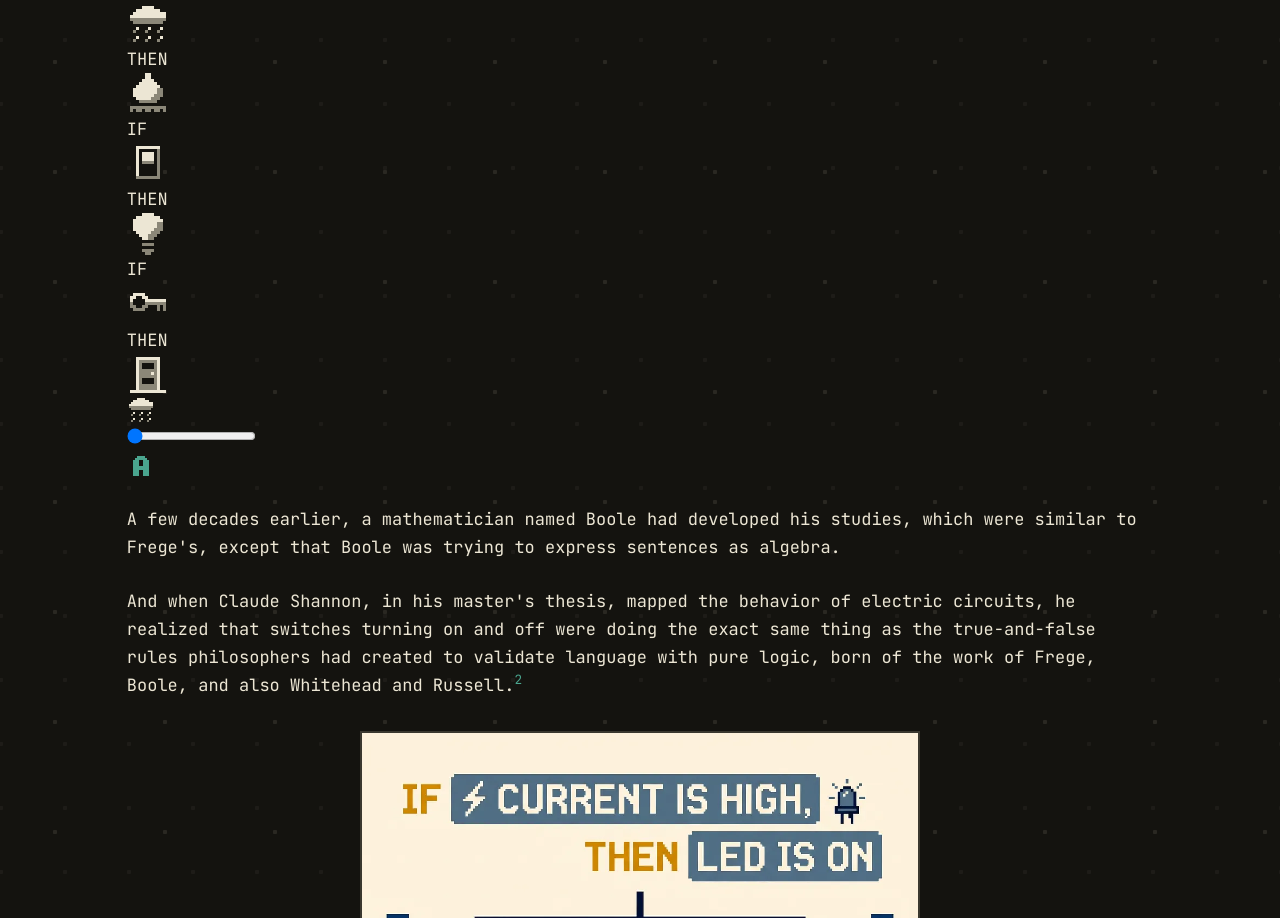
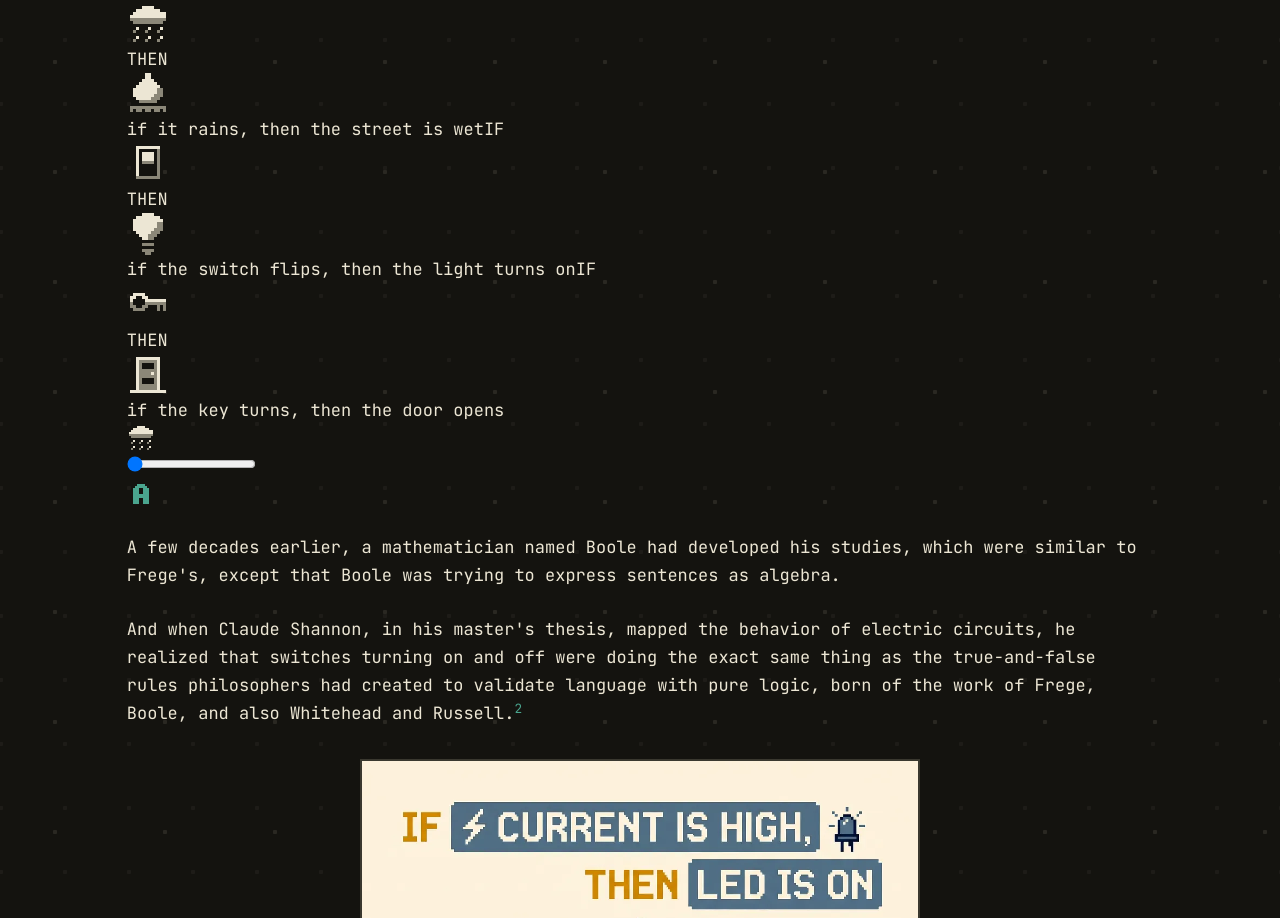
Before and after one commit to walteraandrade/all-those-symbols, a React (Vite) app in the folder client/: page /blog/philosophy-really in a window 1280 px wide. Shown: the part 3623-4541 px from the top of the page. Built offline with nearby package versions, Linux system fonts and the light colour scheme.

Commit message:
show if-then sentences in slider, add font fallback

```diff
--- a/client/src/components/blog/IfThenSlider.tsx
+++ b/client/src/components/blog/IfThenSlider.tsx
@@ -10,6 +10,11 @@ const COPY = {
     then: "THEN",
     caption: "Drag: the meaning leaves, the form stays.",
     drag: "Drag:",
+    sentences: [
+      "if it rains, then the street is wet",
+      "if the switch flips, then the light turns on",
+      "if the key turns, then the door opens",
+    ],
     clauses: [
       { article: ["the", "the"], word: ["meaning", "semantics"], verb: "leaves," },
       { article: ["the", "the"], word: ["form", "syntax"], verb: "stays." },
@@ -26,6 +31,11 @@ const COPY = {
     then: "ENTÃO",
     caption: "Arraste: o sentido sai, a forma fica.",
     drag: "Arraste:",
+    sentences: [
+      "se chove, então a rua fica molhada",
+      "se o interruptor muda, então a luz acende",
+      "se a chave gira, então a porta abre",
+    ],
     clauses: [
       { article: ["o", "a"], word: ["sentido", "semântica"], verb: "sai," },
       { article: ["a", "a"], word: ["forma", "sintaxe"], verb: "fica." },
@@ -184,7 +194,7 @@ const EXAMPLES = [
   [KEY, DOOR],
 ];
 
-const ROW = 76;
+const ROW = 100;
 const TRACK_CELLS = 24;
 
 const clamp = (n: number) => Math.min(1, Math.max(0, n));
@@ -208,7 +218,7 @@ const stageOf = (t: number) =>
 const Sentence = ({ copy, t }: { copy: (typeof COPY)["en"]; t: number }) => (
   <span
     aria-hidden
-    className="block text-center font-['League_Spartan'] text-lg font-bold leading-[1.9] text-[var(--bone)] sm:text-xl"
+    className="block text-center font-['League_Spartan',sans-serif] text-lg font-bold leading-[1.9] text-[var(--bone)] sm:text-xl"
   >
     <span className="text-[var(--mid)]">{copy.drag}</span>
     {copy.clauses.map(({ article, word, verb }, i) => (
@@ -245,7 +255,7 @@ const MiniChip = ({ map }: { map: string[] }) => (
 );
 
 const Word = ({ children }: { children: string }) => (
-  <span className="font-['League_Spartan'] text-lg font-extrabold leading-none tracking-wide text-[var(--bone)] sm:text-2xl">
+  <span className="font-['League_Spartan',sans-serif] text-lg font-extrabold leading-none tracking-wide text-[var(--bone)] sm:text-2xl">
     {children}
   </span>
 );
@@ -298,6 +308,16 @@ export function IfThenSlider({ label }: { label?: string }) {
                 <Chip map={dissolve(b, LETTER_B, morph, i + 5)} done={morph === 1} />
                 {i === 1 && <Bracket side="left" opacity={clamp(merge * 5 - 4)} />}
                 {i === 1 && <Bracket side="right" opacity={clamp(merge * 5 - 4)} />}
+                <span
+                  aria-hidden
+                  className="absolute left-1/2 top-full mt-1 -translate-x-1/2 whitespace-pre font-['League_Spartan',sans-serif] text-xs font-bold leading-4 text-[var(--bone)] sm:text-sm"
+                >
+                  {[...copy.sentences[i]].map((ch, j) => (
+                    <span key={j} style={{ visibility: morph > threshold(j + 1, j * 2 + i, i) ? "hidden" : "visible" }}>
+                      {ch}
+                    </span>
+                  ))}
+                </span>
               </span>
             </span>
           );
```
